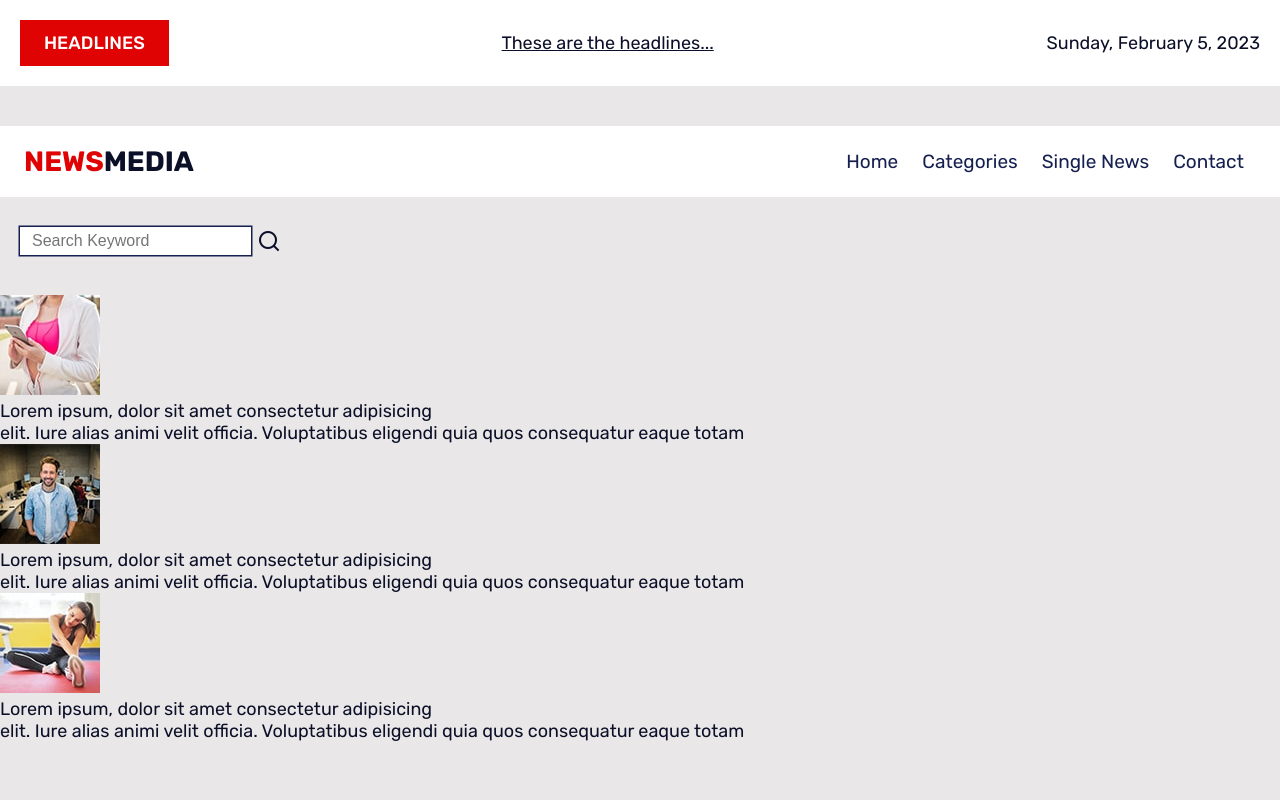
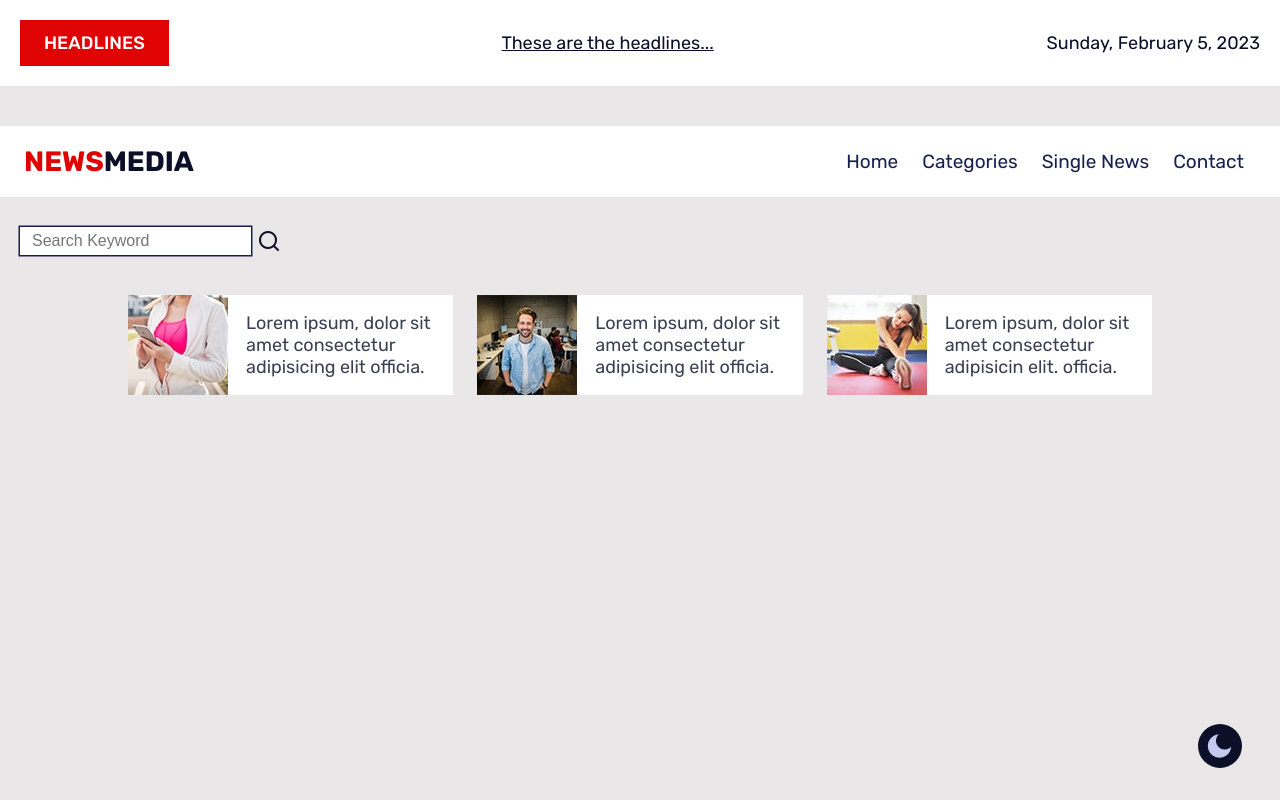
Before and after one commit to okorojames/news-app-media, a React (Create React App) app: page / in a window 1280 px wide. Built offline with nearby package versions, Linux system fonts and the light colour scheme.

Commit message:
working on the light and dark mode toggle

```diff
--- a/src/App.css
+++ b/src/App.css
@@ -23,10 +23,36 @@ html{
   scroll-behavior: smooth;
 }
 body{
+  position: relative;
+  overflow-x: hidden;
   font-family: 'Rubik', sans-serif;
   font-size: 1.8rem;
   background: var(--greyish-light);
   color: var(--dark-three);
+  transition: all .5s ease-in-out;
+}
+body.body-toggle{
+  background: var(--dark-three);
+  color: var(--pure-light);
+}
+.lightMode, .darkMode{
+  font-size: 28px;
+  background: var(--dark-three);
+  color: var(--light-one);
+  border-radius: 50%;
+  padding: 8px;
+  cursor: pointer;
+  transition: all .5s ease-in-out;
+}
+.darkAndLight{
+  display: flex;
+  gap: 1rem;
+  position: fixed;
+  bottom: 4%;
+  right: 3%;
+}
+.lightMode{
+  display: none;
 }
 header{
   margin-bottom: 4rem;
@@ -123,3 +149,25 @@ nav{
   outline: none;
   box-shadow: 0 0 0 2.5px var(--light-three);
 }
+
+/*  */
+/*  */
+.three-col-carousel{
+  width: 80%;
+  margin: 0 auto;
+  display: grid;
+  grid-template-columns: repeat(3, 1fr);
+  justify-items: center;
+  align-items: center;
+  gap: 2.4rem;
+}
+.carousel-card{
+  display: flex;
+  justify-content: space-between;
+  align-items: center;
+  gap: 1.8rem;
+  background: var(--pure-light);
+}
+.carousel-card-context{
+  opacity: .8;
+}
--- a/src/components/First_col_section.jsx
+++ b/src/components/First_col_section.jsx
@@ -2,22 +2,30 @@ import imageOne from "../images/news_5.jpg"
 import imageTwo from '../images/news_6.jpg'
 import imageThree from "../images/news_8.jpg"
 const First_col_section = () => {
+  function modeToggle() {
+    alert("hello")
+  }
   return (
     <div className="three-col-carousel">
       {/*  */}
       <div className="carousel-card">
         <img src={imageOne} alt="" />
-        <div className="carousel-card-context">Lorem ipsum, dolor sit amet consectetur adipisicing <br /> elit. Iure alias animi velit officia. Voluptatibus eligendi quia quos consequatur eaque totam </div>
+        <div className="carousel-card-context">Lorem ipsum, dolor sit amet consectetur adipisicing elit officia.</div>
       </div>
       {/*  */}
       <div className="carousel-card">
         <img src={imageTwo} alt="" />
-        <div className="carousel-card-context">Lorem ipsum, dolor sit amet consectetur adipisicing <br /> elit. Iure alias animi velit officia. Voluptatibus eligendi quia quos consequatur eaque totam </div>
+        <div className="carousel-card-context">Lorem ipsum, dolor sit amet consectetur adipisicing elit officia.</div>
       </div>
       {/*  */}
       <div className="carousel-card">
         <img src={imageThree} alt="" />
-        <div className="carousel-card-context">Lorem ipsum, dolor sit amet consectetur adipisicing <br /> elit. Iure alias animi velit officia. Voluptatibus eligendi quia quos consequatur eaque totam </div>
+        <div className="carousel-card-context">Lorem ipsum, dolor sit amet consectetur adipisicin elit. officia.</div>
+      </div>
+      {/* DARK AND LIGHT MODE */}
+      <div className="darkAndLight">
+        <i className="ri-sun-line lightMode" onClick={modeToggle}></i>
+        <i className="ri-moon-fill darkMode" onClick={modeToggle}></i>
       </div>
     </div>
   )
```
